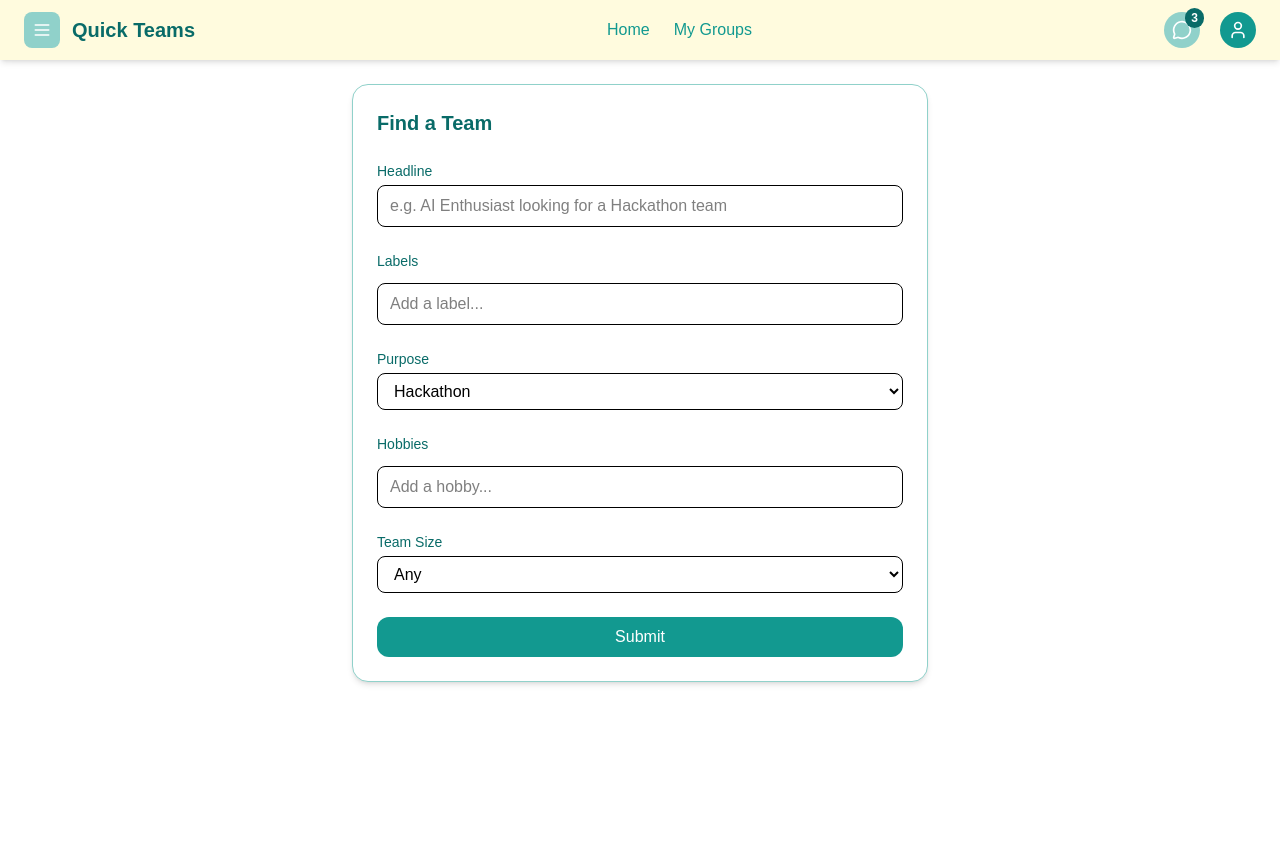
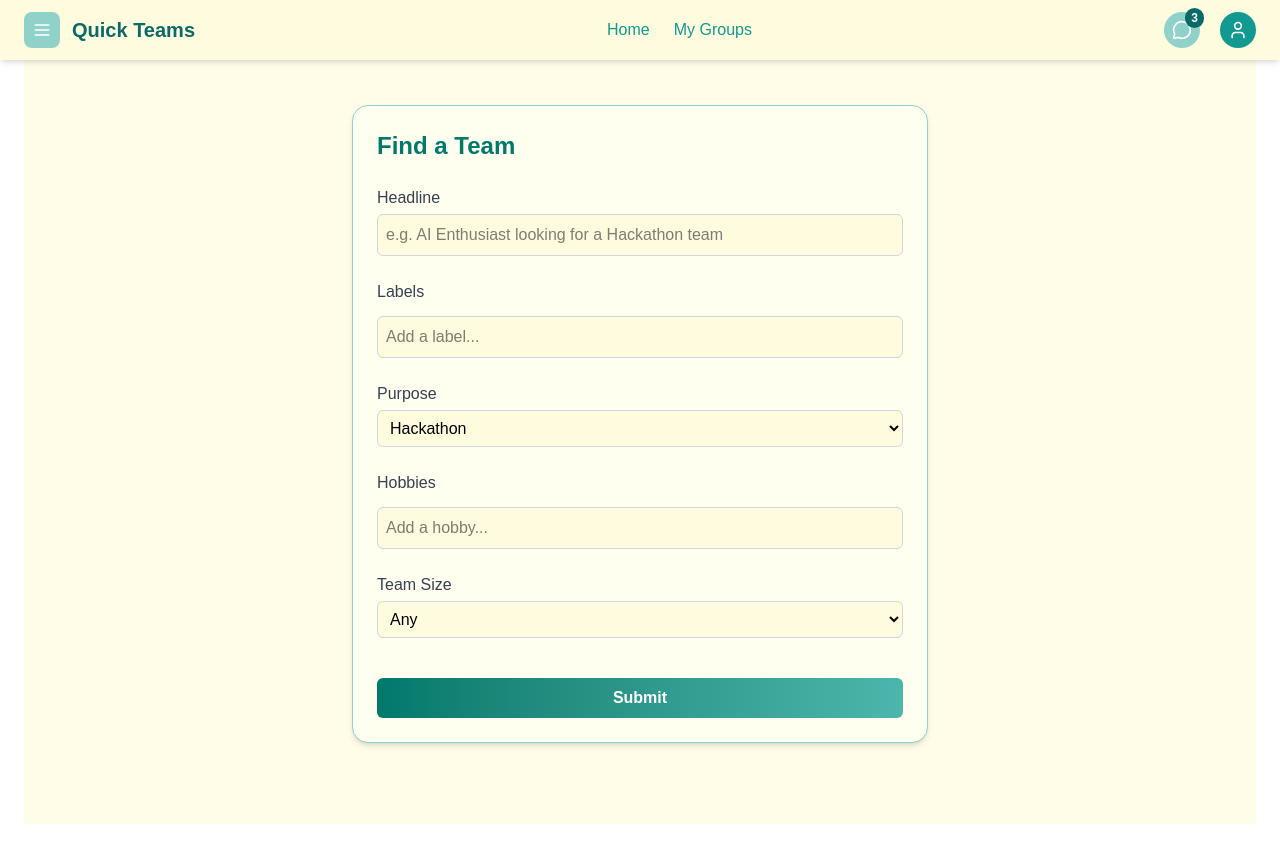
Before and after one commit to ViVan2706/Quick-Teams, a Next.js app: page /join in a window 1280 px wide. Before the commit the page ends 800 px from the top, so only its background shows below. Built offline with nearby package versions, Linux system fonts and the light colour scheme.

Commit message:
fix:fix colour of find form

```diff
--- a/app/components/left-sidebar.jsx
+++ b/app/components/left-sidebar.jsx
@@ -52,7 +52,7 @@ export default function Sidebar() {
             <span className="text-xs text-[#129990]">Start your own project</span>
           </button>
         </Link>
-        <Link href={'/join'}>
+
         <button className="w-full flex flex-col items-start gap-1 px-4 py-3 rounded-lg border border-[#129990] hover:bg-[#129990]/20 transition">
           <div className="flex items-center gap-2 text-[#096B68] font-medium">
             <Search size={18} />
@@ -60,7 +60,6 @@ export default function Sidebar() {
           </div>
           <span className="text-xs text-[#129990]">Join existing teams</span>
         </button>
-        </Link>
       </div>
 
       {/* Joined Teams History */}
--- a/app/join/page.js
+++ b/app/join/page.js
@@ -2,7 +2,7 @@
 
 import { useEffect, useState } from "react";
 
-export default function TeamForm() {
+export default function Page() {
   const [userData, setUserData] = useState(null);
 
   // Form states
@@ -18,7 +18,6 @@ export default function TeamForm() {
       .then((res) => res.json())
       .then((data) => {
         setUserData(data);
-        // ✅ initialize form values after data is loaded
         setLabels(data.labels || []);
         setTechstack(data.techstack || []);
         setHobbies(data.hobbies || []);
@@ -53,33 +52,44 @@ export default function TeamForm() {
       teamSize,
     };
     console.log("Form Data:", formData);
-    // send to backend
+    // send to backend here
   };
 
   return (
-    <form onSubmit={handleSubmit} className="mt-15 bg-white text-black shadow-md rounded-2xl p-6 max-w-xl mx-auto space-y-6 border border-[#90D1CA]">
-      <h2 className="text-xl font-semibold text-[#096B68]">Find a Team</h2>
+    <main className="flex min-h-screen items-center justify-center bg-[#fffde7] p-6">
+      <form
+        onSubmit={handleSubmit}
+        className="bg-[#fffff0] text-black shadow-md rounded-2xl p-6 max-w-xl w-full border border-[#90D1CA] space-y-6"
+      >
+        <h2 className="text-2xl font-bold text-[#00796B]">Find a Team</h2>
 
         {/* Headline */}
         <div>
-        <label className="block text-sm font-medium text-[#096B68] mb-1">Headline</label>
+          <label className="block text-gray-700 mb-1">Headline</label>
           <input
             type="text"
             value={headline}
             onChange={(e) => setHeadline(e.target.value)}
             placeholder="e.g. AI Enthusiast looking for a Hackathon team"
-          className="w-full px-3 py-2 border rounded-lg focus:outline-none focus:ring-2 focus:ring-[#129990]"
+            className="w-full border border-gray-300 rounded-md p-2 bg-[#FFFBDE]"
           />
         </div>
 
         {/* Labels */}
         <div>
-        <label className="block text-sm font-medium text-[#096B68] mb-1">Labels</label>
+          <label className="block text-gray-700 mb-1">Labels</label>
           <div className="flex flex-wrap gap-2 mb-2">
             {labels.map((label, i) => (
-            <span key={i} className="px-3 py-1 text-sm bg-[#90D1CA] text-[#096B68] rounded-full flex items-center gap-1">
+              <span
+                key={i}
+                className="px-3 py-1 text-sm bg-[#FFFBDE] text-[#096B68] rounded-full flex items-center gap-1 "
+              >
                 {label}
-              <button type="button" onClick={() => handleRemoveItem(setLabels, labels, i)} className="text-red-500 font-bold">
+                <button
+                  type="button"
+                  onClick={() => handleRemoveItem(setLabels, labels, i)}
+                  className="text-red-500 font-bold"
+                >
                   ×
                 </button>
               </span>
@@ -95,17 +105,17 @@ export default function TeamForm() {
                 e.target.value = "";
               }
             }}
-          className="w-full px-3 py-2 border rounded-lg focus:outline-none focus:ring-2 focus:ring-[#129990]"
+            className="w-full border border-gray-300 rounded-md p-2 bg-[#FFFBDE]"
           />
         </div>
 
         {/* Purpose */}
         <div>
-        <label className="block text-sm font-medium text-[#096B68] mb-1">Purpose</label>
+          <label className="block text-gray-700 mb-1">Purpose</label>
           <select
             value={purpose}
             onChange={(e) => setPurpose(e.target.value)}
-          className="w-full px-3 py-2 border rounded-lg focus:outline-none focus:ring-2 focus:ring-[#129990]"
+            className="w-full border border-gray-300 rounded-md p-2 bg-[#FFFBDE]"
           >
             <option value="Hackathon">Hackathon</option>
             <option value="College Project">College/School Project</option>
@@ -126,12 +136,19 @@ export default function TeamForm() {
 
         {/* Hobbies */}
         <div>
-        <label className="block text-sm font-medium text-[#096B68] mb-1">Hobbies</label>
+          <label className="block text-gray-700 mb-1 ">Hobbies</label>
           <div className="flex flex-wrap gap-2 mb-2">
             {hobbies.map((hobby, i) => (
-            <span key={i} className="px-3 py-1 text-sm bg-[#FFE5A0] text-[#096B68] rounded-full flex items-center gap-1">
+              <span
+                key={i}
+                className="px-3 py-1 text-sm bg-[#FFFBDE] text-[#096B68] rounded-full flex items-center gap-1"
+              >
                 {hobby}
-              <button type="button" onClick={() => handleRemoveItem(setHobbies, hobbies, i)} className="text-red-500 font-bold">
+                <button
+                  type="button"
+                  onClick={() => handleRemoveItem(setHobbies, hobbies, i)}
+                  className="text-red-500 font-bold bg-[#FFFBDE]"
+                >
                   ×
                 </button>
               </span>
@@ -147,17 +164,17 @@ export default function TeamForm() {
                 e.target.value = "";
               }
             }}
-          className="w-full px-3 py-2 border rounded-lg focus:outline-none focus:ring-2 focus:ring-[#129990]"
+            className="w-full border border-gray-300 rounded-md p-2 bg-[#FFFBDE]"
           />
         </div>
 
         {/* Team Size */}
         <div>
-        <label className="block text-sm font-medium text-[#096B68] mb-1">Team Size</label>
+          <label className="block text-gray-700 mb-1">Team Size</label>
           <select
             value={teamSize}
             onChange={(e) => setTeamSize(e.target.value)}
-          className="w-full px-3 py-2 border rounded-lg focus:outline-none focus:ring-2 focus:ring-[#129990]"
+            className="w-full border border-gray-300 rounded-md p-2 bg-[#FFFBDE]"
           >
             <option value="Any">Any</option>
             {[2, 3, 4, 5, 6, 7, 8].map((size) => (
@@ -169,9 +186,13 @@ export default function TeamForm() {
         </div>
 
         {/* Submit */}
-      <button type="submit" className="w-full bg-[#129990] text-white font-medium py-2 px-4 rounded-xl hover:bg-[#096B68] transition">
+        <button
+          type="submit"
+          className="w-full py-2 mt-4 bg-gradient-to-r from-[#00796B] to-[#4DB6AC] text-white font-semibold rounded-md"
+        >
           Submit
         </button>
       </form>
+    </main>
   );
 }
```
Lines whose indentation alone changed are shown as unchanged.
